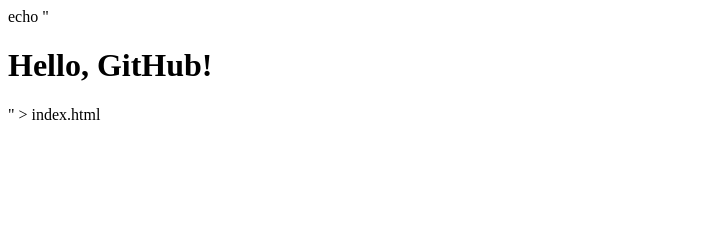
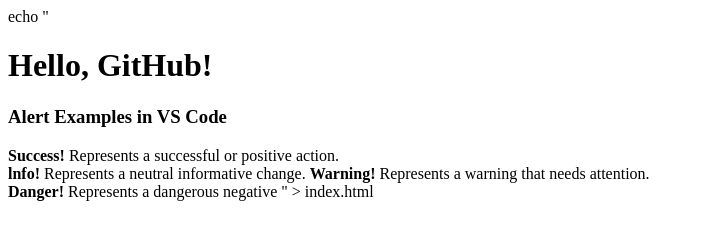
Before and after one commit to anand2807/aiml, a plain HTML site: page index.html in a window 1280 px wide. Shown: the whole page, without its empty margins (0-704 px from the left). Drawn offline with Linux system fonts and the light colour scheme.

Commit message:
new changes

```diff
--- a/index.html
+++ b/index.html
@@ -7,5 +7,10 @@
 </head>
 <body>
     <h1>Hello, GitHub!</h1>
+    <h3>Alert Examples in VS Code</h3>
+<strong>Success!</strong> Represents a successful or positive action.</br>
+<strong>lnfo!</strong> Represents a neutral informative change.
+<strong>Warning!</strong> Represents a warning that needs attention.</br>
+<strong>Danger!</strong> Represents a dangerous negative
 </body>
 </html>" > index.html
```
